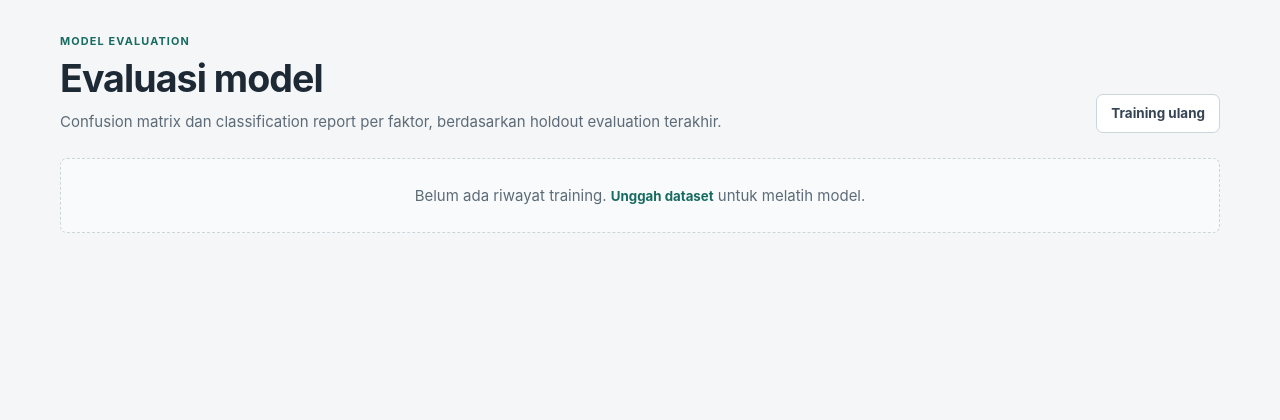
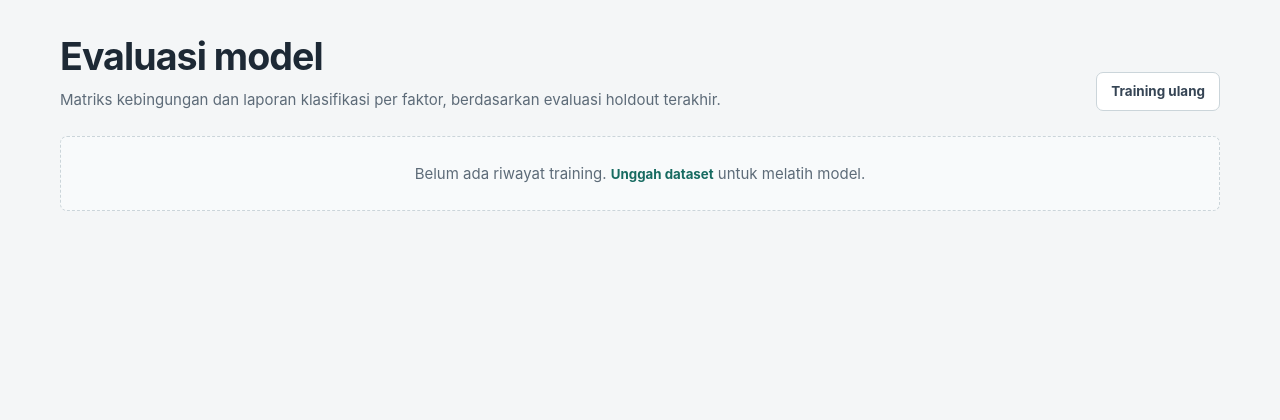
Before and after one commit to erenjeger/stress-level-classification-NB, a Flask app: page /admin/confusion in a window 1280 px wide. Shown: the part 69-489 px from the top of the page. Run offline with Flask 3, Linux system fonts and the light colour scheme; the visitor is signed in with stand-in values (Sample User, id 1); data that the repository does not hold is empty; some libraries are stand-ins or nearby versions.

Commit message:
Use consistent Indonesian terminology on evaluation page

```diff
--- a/templates/confusion.html
+++ b/templates/confusion.html
@@ -1,7 +1,7 @@
 {% extends "base.html" %}
 {% block title %}Evaluasi Model · StressCheck{% endblock %}
 {% block content %}
-<section class="page-heading"><div><p class="eyebrow">MODEL EVALUATION</p><h1>Evaluasi model</h1><p class="muted">Confusion matrix dan classification report per faktor, berdasarkan holdout evaluation terakhir.</p></div><a class="button button-secondary" href="{{ url_for('training') }}">Training ulang</a></section>
+<section class="page-heading"><div><h1>Evaluasi model</h1><p class="muted">Matriks kebingungan dan laporan klasifikasi per faktor, berdasarkan evaluasi holdout terakhir.</p></div><a class="button button-secondary" href="{{ url_for('training') }}">Training ulang</a></section>
 {% if rows %}
   {% for row in rows %}
     <section class="report-section">
@@ -9,13 +9,13 @@
       <p class="muted small">Training: {{ row.trained_at }}</p>
       {% if row.accuracy is not none %}<div class="metric-highlight"><strong>{{ "%.2f"|format(row.accuracy * 100) }}%</strong><span>Akurasi holdout</span></div>{% else %}<div class="notice notice-warning">Evaluasi holdout belum tersedia karena jumlah atau distribusi sampel belum mencukupi.</div>{% endif %}
       {% if row.confusion_json %}
-        <h3>Confusion matrix</h3>
+        <h3>Matriks kebingungan</h3>
         <p class="muted small">Baris = kelas aktual · Kolom = kelas prediksi</p>
         <div class="table-wrap"><table class="matrix-table"><thead><tr><th>Aktual \ Prediksi</th>{% for label in classes %}<th>{{ label }}</th>{% endfor %}</tr></thead><tbody>
         {% for matrix_row in row.confusion_json %}<tr><th>{{ classes[loop.index0] }}</th>{% for cell in matrix_row %}<td>{{ cell }}</td>{% endfor %}</tr>{% endfor %}
         </tbody></table></div>
       {% endif %}
-      {% if row.report_json and row.report_json.get('note') %}<p class="muted small">{{ row.report_json.note }}</p>{% elif row.report_json %}<h3>Classification report</h3><div class="table-wrap"><table><thead><tr><th>Kelas / metrik</th><th>Precision</th><th>Recall</th><th>F1-score</th><th>Support</th></tr></thead><tbody>{% for label in classes %}{% set item = row.report_json.get(label, {}) %}<tr><td>{{ label }}</td><td>{{ "%.3f"|format(item.get('precision', 0)) }}</td><td>{{ "%.3f"|format(item.get('recall', 0)) }}</td><td>{{ "%.3f"|format(item.get('f1-score', 0)) }}</td><td>{{ item.get('support', 0) }}</td></tr>{% endfor %}</tbody></table></div>{% endif %}
+      {% if row.report_json and row.report_json.get('note') %}<p class="muted small">{{ row.report_json.note }}</p>{% elif row.report_json %}<h3>Laporan klasifikasi</h3><div class="table-wrap"><table><thead><tr><th>Kelas / metrik</th><th>Precision</th><th>Recall</th><th>F1-score</th><th>Support</th></tr></thead><tbody>{% for label in classes %}{% set item = row.report_json.get(label, {}) %}<tr><td>{{ label }}</td><td>{{ "%.3f"|format(item.get('precision', 0)) }}</td><td>{{ "%.3f"|format(item.get('recall', 0)) }}</td><td>{{ "%.3f"|format(item.get('f1-score', 0)) }}</td><td>{{ item.get('support', 0) }}</td></tr>{% endfor %}</tbody></table></div>{% endif %}
     </section>
   {% endfor %}
 {% else %}
```
